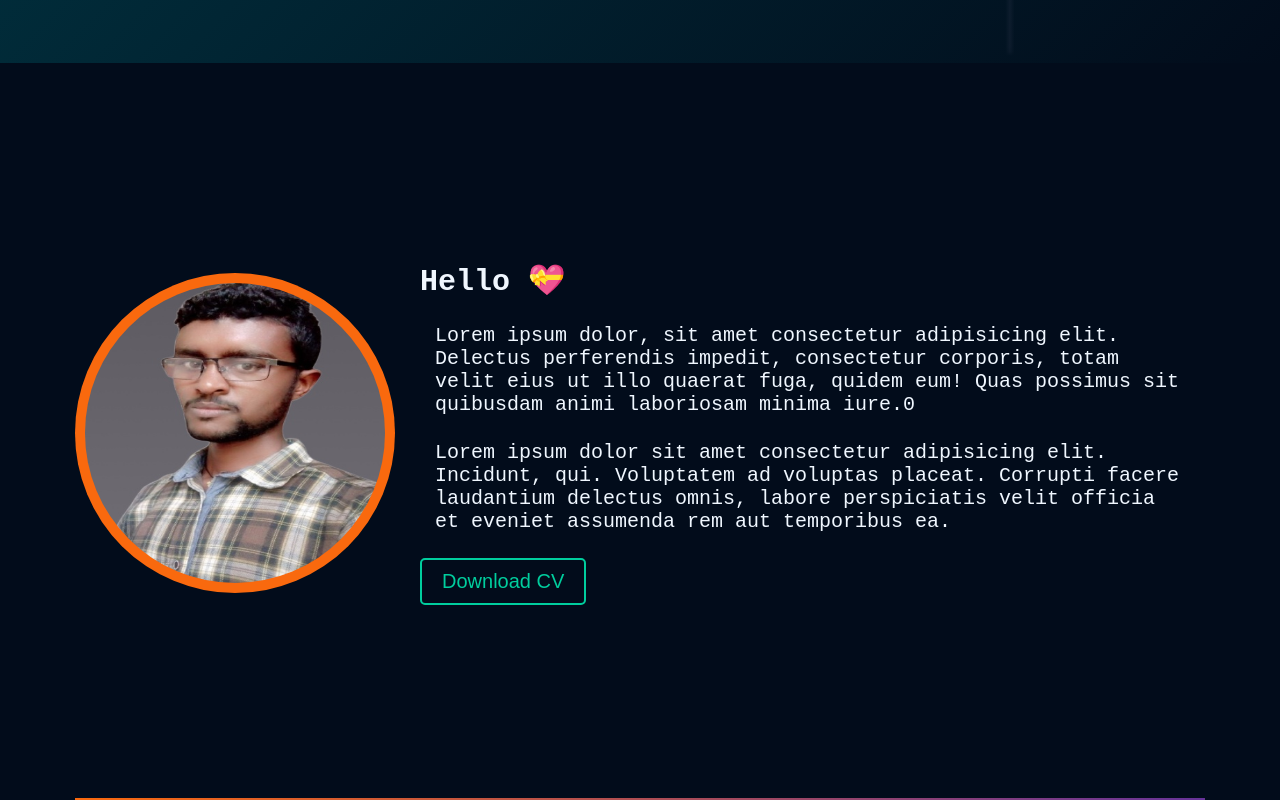
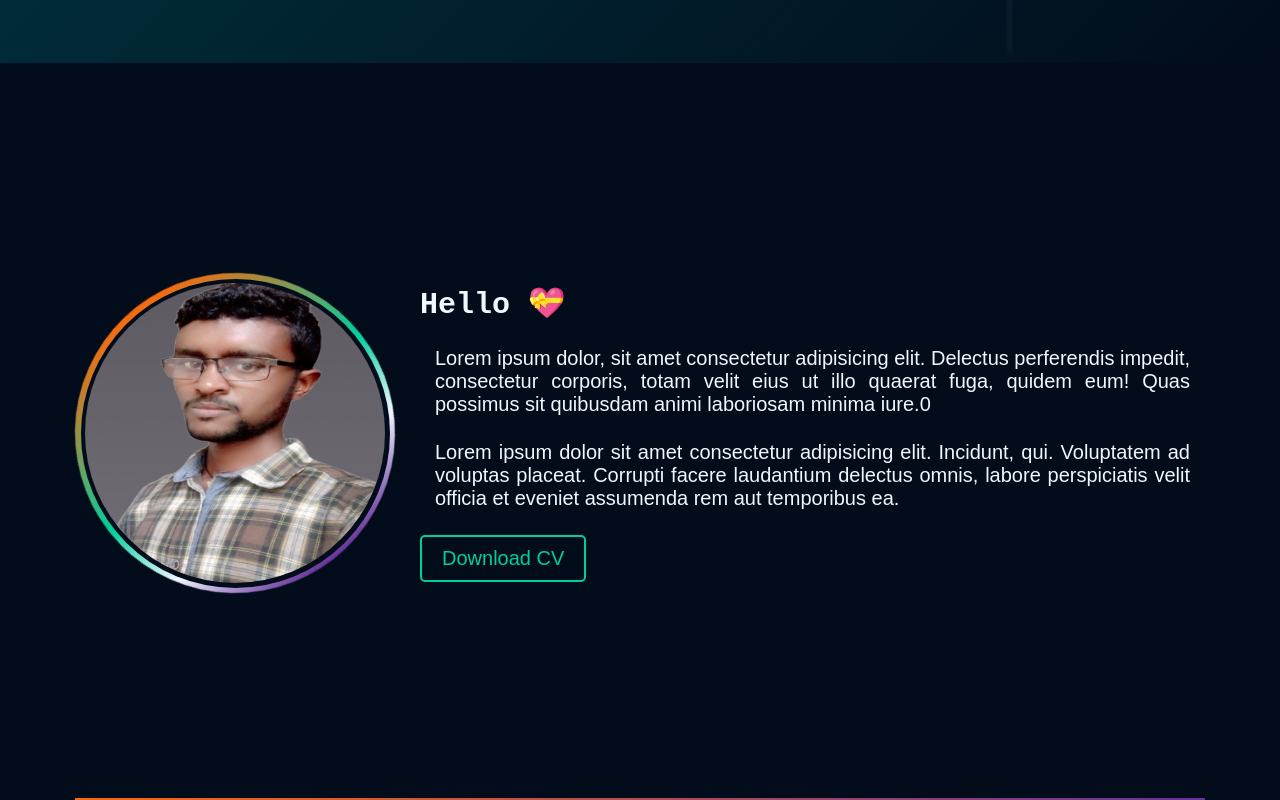
Before and after one commit to Abe-Tiz/portfolio-v2, a React (Create React App) app: page / in a window 1280 px wide. Shown: the part 742-1542 px from the top of the page. Built offline with nearby package versions, Linux system fonts and the light colour scheme.

Commit message:
about section

```diff
--- a/src/components/layout/Navbar.jsx
+++ b/src/components/layout/Navbar.jsx
@@ -29,9 +29,9 @@ import useScrollDirection from '../../hooks/UseScrollDirection';
     <>
     <Nav scrollDirection={scrollDirection} >
 
-            {/* <a href="#section_hero"> */}
+            <a href="#hero-section">
                 <Logo src='/images/logo.png'/>
-
+             </a>
 
         <MenuIcon menuOpen={menuOpen} onClick={handleClick}>
            <LineOne menuOpen={menuOpen}/>
--- a/src/components/layout/TopBanner.jsx
+++ b/src/components/layout/TopBanner.jsx
@@ -10,7 +10,7 @@ const TopBanner = () => {
             </BannerSection>
 
             <BannerSection>
-                <a href="#"> ❤️ My Course</a>
+                <a href="#mycourse"> ❤️ My Course</a>
             </BannerSection>
 
             <BannerSection>
--- a/src/components/section/AboutSection.jsx
+++ b/src/components/section/AboutSection.jsx
@@ -5,24 +5,30 @@ import {
   ImageContainer ,
   Heading,
   AboutContent,
-  GradiantCircle
+  GradiantCircle,
+  DarkCircle,
+  Emoji
 } from '../styles/section/aboutsection.styles'
 import { CTAButton } from '../styles/commen/CTAButton.styles';
 
+
 const AboutSection = () => {
+
+
   return (
     <>
-      <AboutContainer>
+      <AboutContainer id='about'>
 
         <ImageContainer>
-          <Image src='/images/abiye.jpg' alt='prof-image' />
+          <Image src='/images/abiye.jpg' alt='prof-image'  title='Abebe Tizazu'/>
+          <DarkCircle />
           <GradiantCircle />
         </ImageContainer>
 
         <AboutContent>
 
           <Heading>
-            Hello <span> 💝 </span>
+            Hello  <Emoji>💝</Emoji>
           </Heading>
 
           <p>Lorem ipsum dolor, sit amet consectetur adipisicing elit.
@@ -43,6 +49,8 @@ const AboutSection = () => {
         </AboutContent>
       </AboutContainer>
        <hr />
+
+
     </>
   )
 }
--- a/src/components/section/Herosection.jsx
+++ b/src/components/section/Herosection.jsx
@@ -11,7 +11,7 @@ import {FaArrowDown, FaFacebook, FaGithub, FaTwitter} from "react-icons/fa"
 const Herosection = () => {
   return (
     <div>
-      <StyledHerosection >
+      <StyledHerosection id='hero-section'>
         <HeroContent>
             <h1>Abebe Tizazu</h1>
             <h3>Fronntend Web Developer</h3>
--- a/src/components/styles/layout/navbar.styled.jsx
+++ b/src/components/styles/layout/navbar.styled.jsx
@@ -34,6 +34,8 @@ export const Nav = styled.div`
 export const Logo = styled.img`
     width: 56px;
     height: 56px;
+    position:relative;
+    top: -39px;
     border-radius: 50%;
     cursor: pointer;
     box-shadow: 2px 2px 15px ${({theme}) => theme.colors.green};
--- a/src/components/styles/section/aboutsection.styles.jsx
+++ b/src/components/styles/section/aboutsection.styles.jsx
@@ -1,4 +1,40 @@
-import styled from "styled-components";
+import styled,{keyframes} from "styled-components";
+
+const rotate = keyframes`
+    from{
+        transform: rotate(0);
+    }
+    to{
+        transform: rotate(360deg);
+    }
+`;
+
+const wave = keyframes`
+    0%{
+        transform: rotate(0deg);
+    }
+    10%{
+        transform: rotate(14deg);
+    }
+    20%{
+        transform: rotate(-8deg);
+    }
+    30%{
+        transform: rotate(14deg);
+    }
+    40%{
+        transform: rotate(-4deg);
+    }
+    50%{
+        transform: rotate(10deg);
+    }
+    60%{
+        transform: rotate(0deg);
+    }
+    100%{
+        transform: rotate(0deg);
+    }
+`;
 
 export const AboutContainer = styled.section`
   min-height: 90vh;
@@ -42,6 +78,15 @@ export const Image = styled.img`
     position: absolute;
     z-index: 4;
 `;
+export const DarkCircle = styled.div`
+    height: 309px;
+    width: 309px;
+    border-radius: 50%;
+    position: absolute;
+    z-index: 3;
+    background:   ${({theme}) => theme.colors.navyBlue};
+
+`;
 
 export const GradiantCircle = styled.div`
     height: 100%;
@@ -49,14 +94,16 @@ export const GradiantCircle = styled.div`
     border-radius: 50%;
     position: absolute;
     z-index: 2;
-    background: ${({theme}) => theme.colors.orange};
+    animation:  ${rotate} 5s linear infinite;
     background: linear-gradient(
         to right,
         ${({theme}) => theme.colors.orange} 0%,
         ${({theme}) => theme.colors.green} 50%,
-        ${({theme}) => theme.colors.purple} 100%,
+        ${({theme}) => theme.colors.white} 75%,
+        ${({theme}) => theme.colors.purple} 100%
 
     );
+
 `;
 
 export const AboutContent = styled.div`
@@ -64,10 +111,20 @@ export const AboutContent = styled.div`
    flex-grow: 1;
    flex-shrink: 1;
    flex-basis: 0;
+
    p{
     margin: 25px 15px;
+    font-size: 20px;
+    font-family: "Poppis",sans-serif;
+    text-align: justify;
    }
 `;
+
+export const Emoji = styled.span`
+    display: inline-block;
+    animation: ${wave} 3s infinite;
+
+`
 
 export const Heading = styled.h1`
     margin-bottom: 10px;
```
